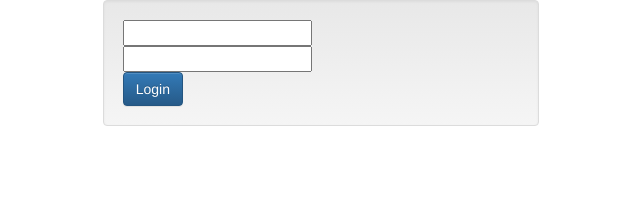
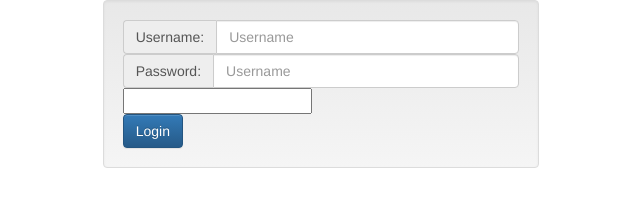
Before and after one commit to CouleeTechlinkInc/NodeOpenVPN, a website: page www/index.html in a window 1280 px wide. Shown: the whole page, without its empty margins (319-959 px from the left). Drawn offline with nearby package versions, Linux system fonts and the light colour scheme; no server answers.

Commit message:
Install File

```diff
--- a/www/index.html
+++ b/www/index.html
@@ -19,12 +19,19 @@
       <div class="col-lg-4 well">
         <div class="row">
           <div class="col-sm-12">
-            <input data-bind="value : username" >
+            <div class="input-group">
+              <span class="input-group-addon" id="basic-addon1">Username:</span>
+              <input data-bind="value : username" type="text" class="form-control" placeholder="Username" aria-describedby="basic-addon1">
+            </div>
           </div>
         </div>
         <div class="row">
           <div class="col-sm-12">
-            <input type="password" data-bind="value : password" >
+            <div class="input-group">
+              <span class="input-group-addon" id="basic-addon1">Password:</span>
+              <input type="password" data-bind="value : password" class="form-control" placeholder="Username" aria-describedby="basic-addon1">
+            </div>
+            <input  >
           </div>
         </div>
         <div class="row">
--- a/www/js/auth.js
+++ b/www/js/auth.js
@@ -9,6 +9,7 @@ var Auth = function(){
       self.baseHash( CryptoJS.SHA256(  self.username() + '' +  self.password()  ).toString() );
       self.password(''); // Clear the password it is no loner needed
       socket.emit('checkAuth' , self.username() );
+
   }
   self.sendLogin = function( challange ){
     //Hash this with the challenge to create a token that is unique to prevent playback attacks
```
